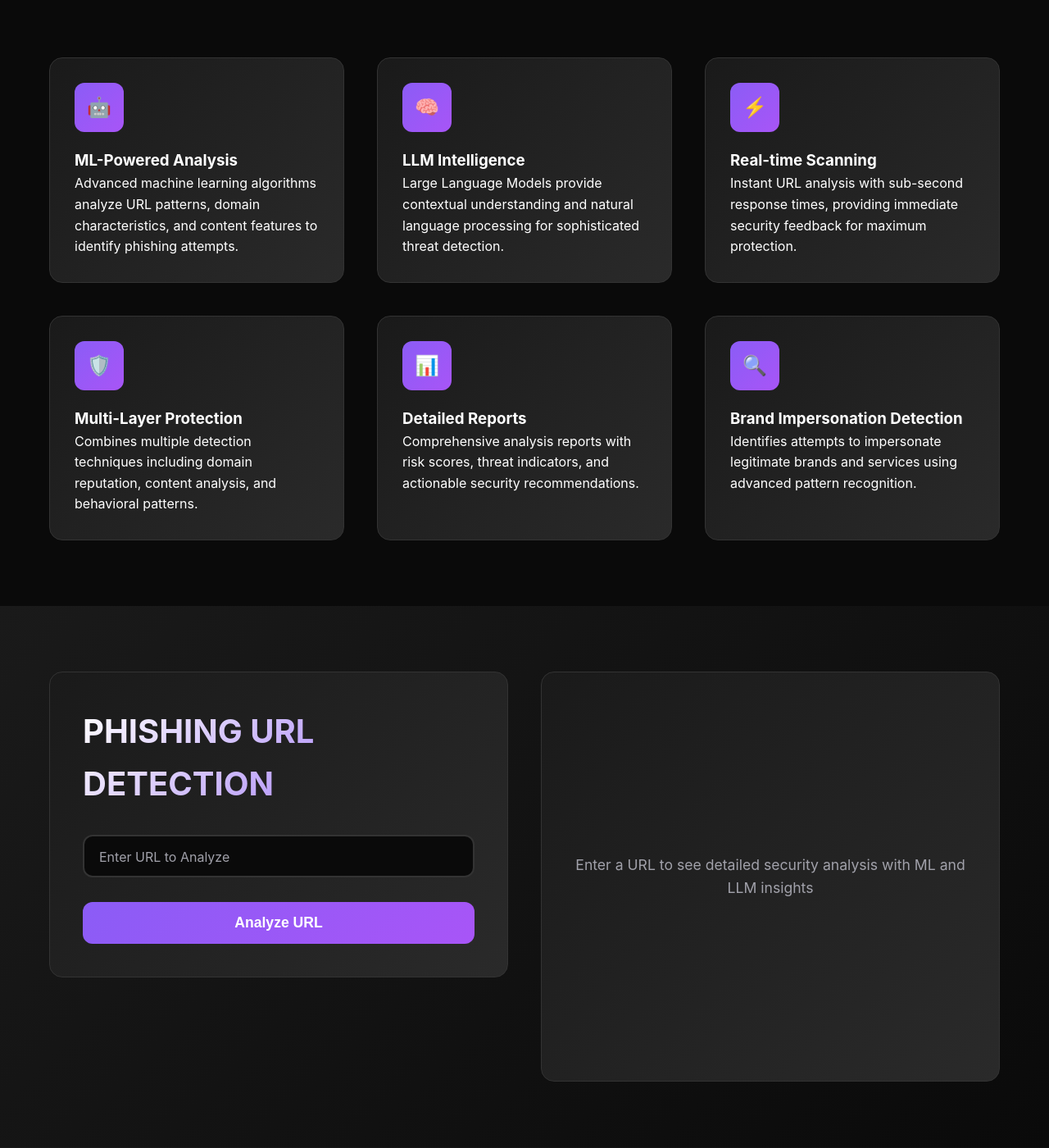
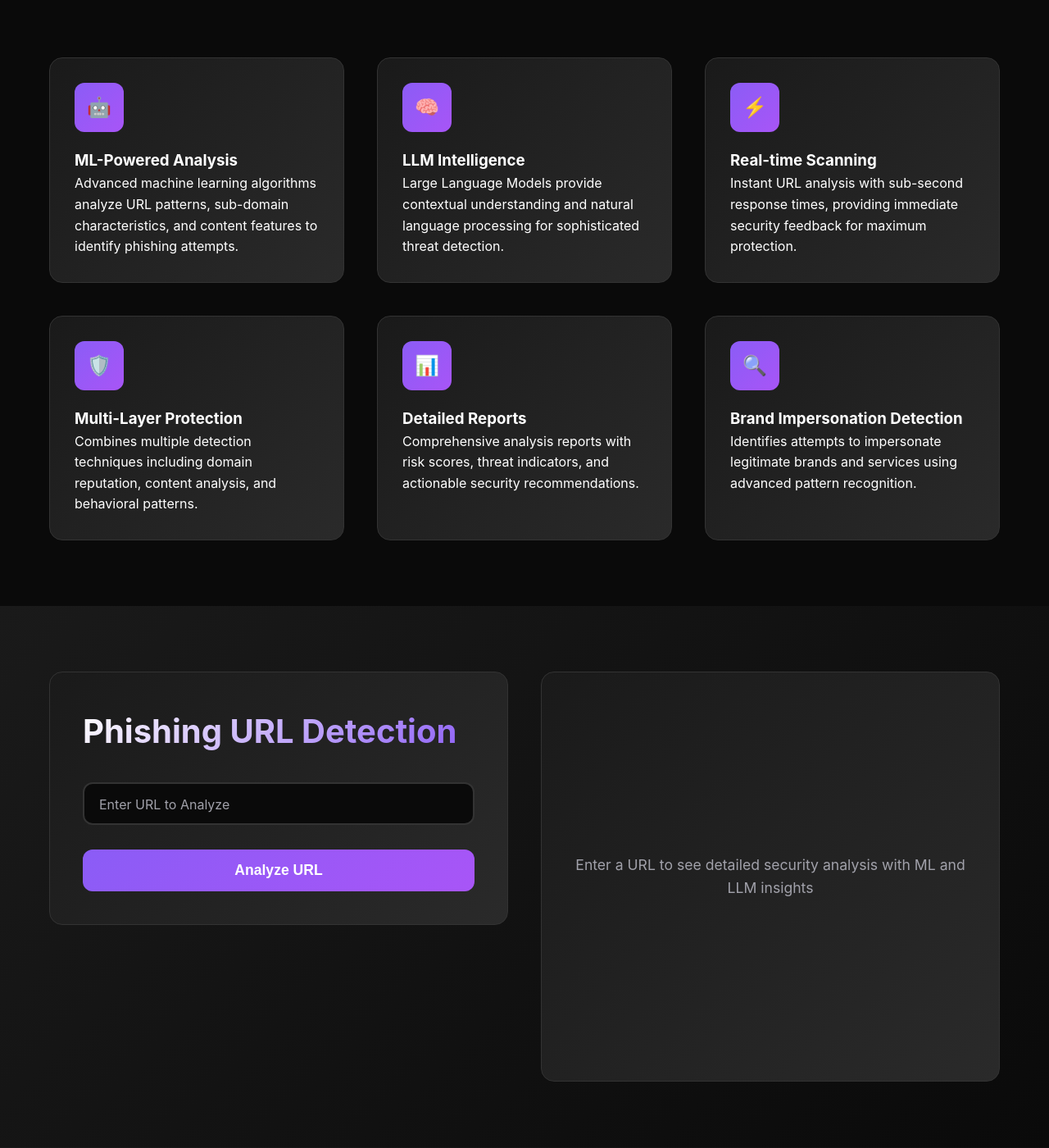
Before and after one commit to mayankk2904/PhishGuard-AI, a Flask app: page / in a window 1280 px wide. Shown: the part 1093-2493 px from the top of the page at 82% size. Run offline with Flask 2, Linux system fonts and the light colour scheme; parts of the project's set-up code (start-up, migrations or seed data) failed here and were passed over.

Commit message:
Update feature descriptions and headings in HTML

```diff
--- a/templates/index1.html
+++ b/templates/index1.html
@@ -1173,7 +1173,7 @@
                 <div class="feature-card">
                     <div class="feature-icon">🤖</div>
                     <h3>ML-Powered Analysis</h3>
-                    <p>Advanced machine learning algorithms analyze URL patterns, domain characteristics, and content features to identify phishing attempts.</p>
+                    <p>Advanced machine learning algorithms analyze URL patterns, sub-domain characteristics, and content features to identify phishing attempts.</p>
                 </div>
                 <div class="feature-card">
                     <div class="feature-icon">🧠</div>
@@ -1209,7 +1209,7 @@
         <div class="container">
             <div class="analyzer-container">
                 <div class="analyzer-form">
-                    <h2>PHISHING URL DETECTION</h2>
+                    <h2>Phishing URL Detection</h2>
                     <form action="/" id="urlAnalyzerForm" method="post">
                         <div class="form-group">
                             <input type="text" class="form-input" name="url" id="url" placeholder="" required />
@@ -1248,7 +1248,7 @@
                             </div>
                             <div class="verdict-item">
                                 <div>
-                                    <div class="verdict-label">Gemini LLM Verdict:</div>
+                                    <div class="verdict-label">Gemini Verdict:</div>
                                     <div class="confidence-score">
                                         <span class="
                                             {% if llm_verdict == 'legitimate' %} verdict-legit
@@ -1262,7 +1262,7 @@
                             </div>
                             <div class="verdict-item">
                                 <div>
-                                    <div class="verdict-label">Final Risk Assessment:</div>
+                                    <!-- <div class="verdict-label">Final Risk Assessment:</div>
                                     <div class="confidence-score">
                                         <span class="
                                             {% if final_verdict == 'LEGITIMATE' %} verdict-legit
@@ -1271,7 +1271,7 @@
                                             {{ final_verdict }}
                                         </span>
                                         (Risk Score: {{ (combined_risk_score*100)|round(2) }}%)
-                                    </div>
+                                    </div> -->
                                     <div>
                                       <p><b>ML Feature Contribution:</b></p>
                                       {% if ml_feature_plot %}
```
